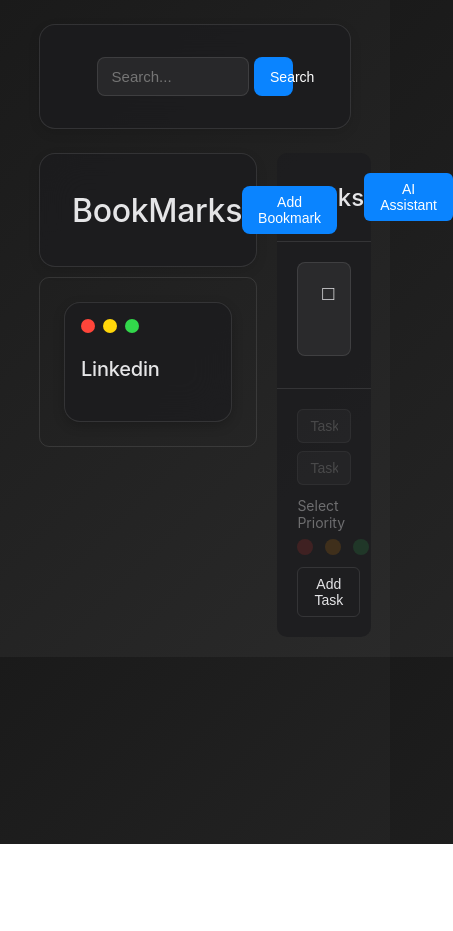
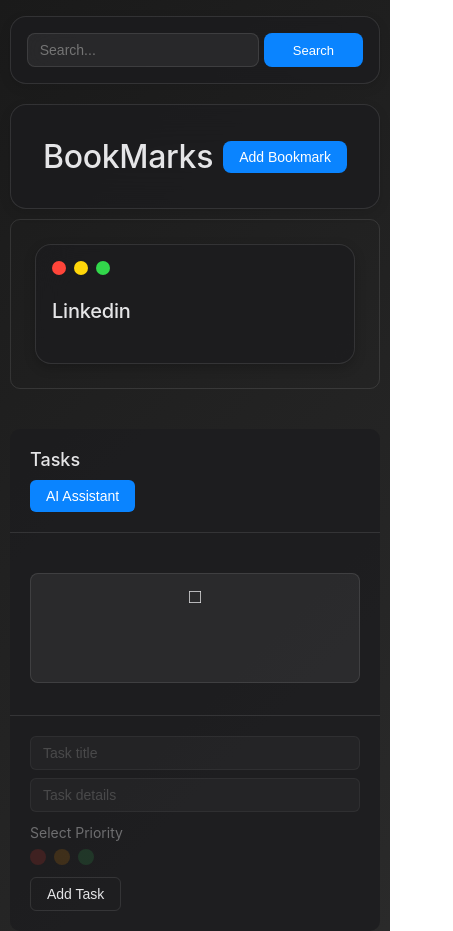
Before and after one commit to DavoodAkrami/BookMarks, a React (Vite) app: page / in a window 390 px wide. Shown: the whole page, 453 px wide, since content can reach past the window. Before the commit the page ends 844 px from the top, so only its background shows below. Built offline with nearby package versions, Linux system fonts and the light colour scheme.

Commit message:
Adding responsive design for devices, Updating README

```diff
--- a/src/Components/SearchBar/SearchBar.module.css
+++ b/src/Components/SearchBar/SearchBar.module.css
@@ -95,3 +95,66 @@
     font-size: 16px;
     opacity: 0.7;
 }
+
+
+@media (max-width: 1200px) {
+    .searchBar {
+        max-width: 90%;
+        width: 90%;
+    }
+
+    .suggestions {
+        width: 90%;
+    }
+}
+
+@media (max-width: 992px) {
+    .searchBar {
+        max-width: 95%;
+        width: 95%;
+        padding: 24px;
+    }
+
+    .searchBarForm {
+        width: 90%;
+    }
+
+    .suggestions {
+        width: 95%;
+    }
+}
+
+@media (max-width: 768px) {
+    .searchBar {
+        padding: 20px;
+    }
+
+    .searchBarForm {
+        width: 100%;
+    }
+
+    .searchBarInput {
+        width: 70%;
+    }
+
+    .submitSearchBar {
+        width: 30%;
+    }
+}
+
+@media (max-width: 480px) {
+    .searchBar {
+        padding: 16px;
+        margin: 16px auto;
+    }
+
+    .searchBarInput {
+        font-size: 14px;
+        padding: 8px 12px;
+    }
+
+    .submitSearchBar {
+        font-size: 13px;
+        padding: 8px 12px;
+    }
+}
--- a/src/Components/ToDoList/ToDoList.module.css
+++ b/src/Components/ToDoList/ToDoList.module.css
@@ -13,6 +13,7 @@
     display: flex;
     justify-content: space-between;
     align-items: center;
+    margin-bottom: 20px;
 }
 
 .taskHeader h1 {
@@ -378,3 +379,89 @@
     opacity: 0.5;
     cursor: not-allowed;
 }
+
+@media (max-width: 992px) {
+    .taskHeader h1 {
+        font-size: 22px;
+    }
+
+    .taskItem {
+        padding: 12px;
+    }
+
+    .taskContent {
+        font-size: 14px;
+    }
+
+    .taskActions {
+        gap: 8px;
+    }
+
+    .taskButton {
+        padding: 6px 12px;
+        font-size: 13px;
+    }
+}
+
+@media (max-width: 768px) {
+    .taskHeader h1 {
+        font-size: 20px;
+    }
+
+    .taskItem {
+        padding: 10px;
+    }
+
+    .taskContent {
+        font-size: 13px;
+    }
+
+    .taskActions {
+        flex-direction: column;
+        gap: 6px;
+    }
+
+    .taskButton {
+        width: 100%;
+        padding: 8px;
+    }
+
+    .priorityButtons {
+        flex-wrap: wrap;
+        gap: 8px;
+    }
+
+    .priorityButton {
+        padding: 6px 12px;
+        font-size: 12px;
+    }
+}
+
+@media (max-width: 480px) {
+    .taskHeader {
+        flex-direction: column;
+        gap: 10px;
+        align-items: flex-start;
+    }
+
+    .taskHeader h1 {
+        font-size: 18px;
+    }
+
+    .taskItem {
+        padding: 8px;
+    }
+
+    .taskContent {
+        font-size: 12px;
+    }
+
+    .taskButton {
+        font-size: 12px;
+    }
+
+    .priorityButton {
+        padding: 4px 8px;
+        font-size: 11px;
+    }
+}
--- a/src/Pages/HomePage/HomePage.module.css
+++ b/src/Pages/HomePage/HomePage.module.css
@@ -207,3 +207,37 @@
     opacity: 0.8;
     line-height: 1.4;
 }
+
+
+@media (max-width: 1200px) {
+    .container {
+        padding: 0 5%;
+    }
+}
+
+@media (max-width: 992px) {
+    .container {
+        flex-direction: column;
+        padding: 0 20px;
+    }
+
+    .bookMarks, .toDoList {
+        width: 100%;
+    }
+
+    .toDoList {
+        margin-top: 20px;
+    }
+}
+
+@media (max-width: 768px) {
+    .container {
+        padding: 0 15px;
+    }
+}
+
+@media (max-width: 480px) {
+    .container {
+        padding: 0 10px;
+    }
+}
```
Also changed, not shown: src/Components/ToDoList/AITaskManager.module.css (added, +109 -0 lines), 1 other file (tests, documents, lock files or other folders).
